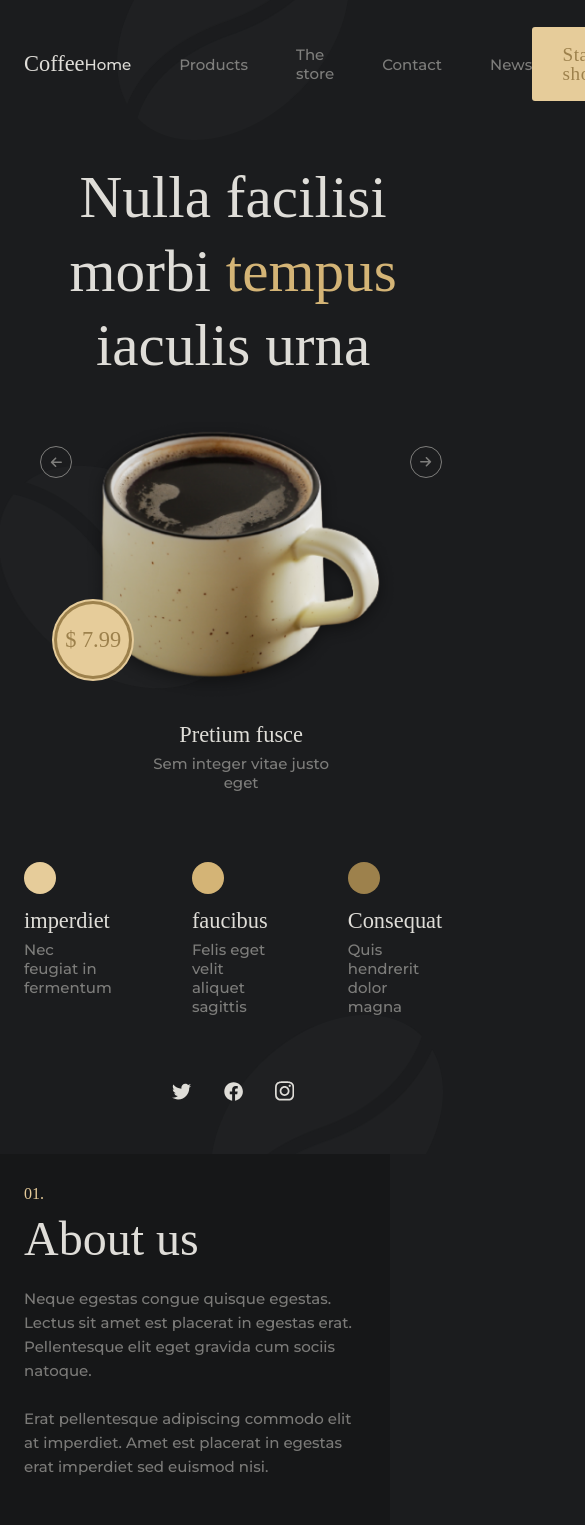
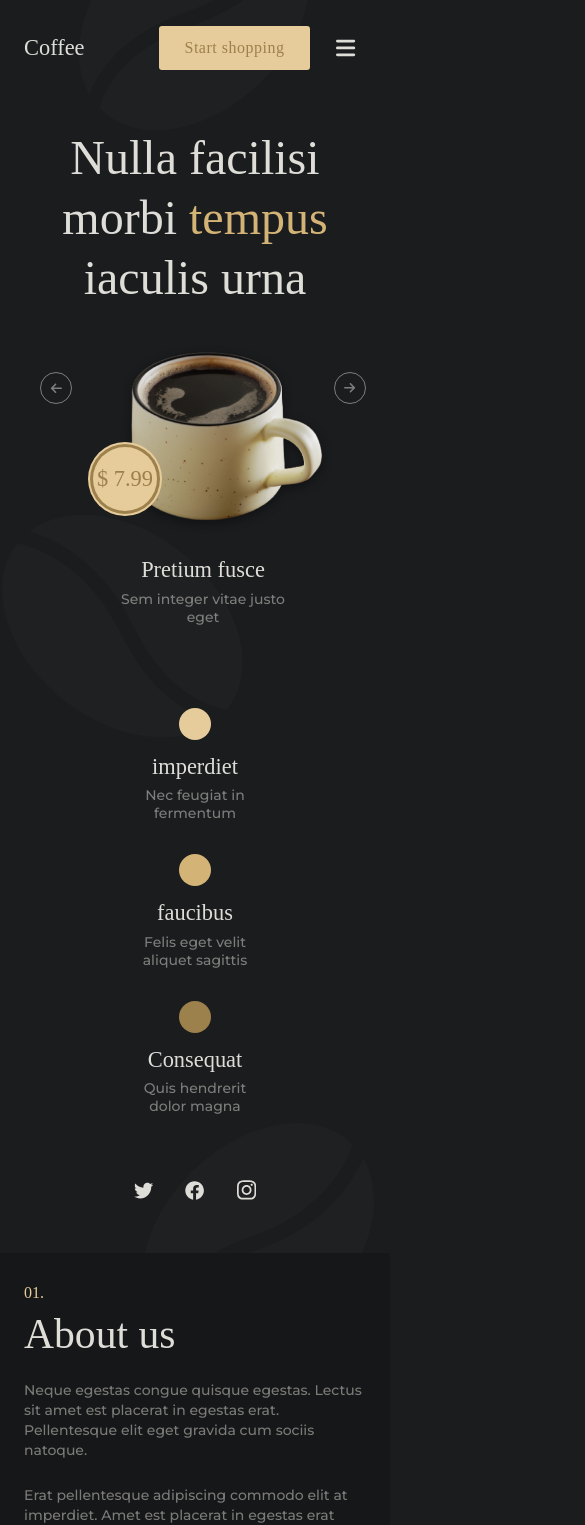
Before and after one commit to aridsm/cafeteria, a React (Create React App) app: page / in a window 390 px wide. Shown: the top 1525 px of the page, 585 px wide, since content can reach past the window. Built offline with nearby package versions, Linux system fonts and the light colour scheme; a web font is replaced by a local one.

Commit message:
responsive

```diff
--- a/src/Styles/App.scss
+++ b/src/Styles/App.scss
@@ -79,4 +79,17 @@ h2 {
   .container {
     padding: 0 1.5rem;
   }
+  body {
+    font-size: 14px;
+  }
+  h2 {
+    @include fontTitles(2.6rem);
+  }
+  .btn {
+    @include fontTitles(1rem);
+    padding: 0.9rem 1.6rem;
+  }
+  .paragraph {
+    line-height: 145%;
+  }
 }
--- a/src/Styles/Components/About.scss
+++ b/src/Styles/Components/About.scss
@@ -14,7 +14,7 @@
 
   .paragraph + .paragraph {
     margin-top: 1.5rem;
-    margin-bottom: 3rem;
+    margin-bottom: 2rem;
   }
   .paragraph {
     max-width: 450px;
@@ -62,7 +62,7 @@
     .img-container {
       max-width: 100%;
       margin-left: 0;
-      margin-top: 3rem;
+      margin-top: 2rem;
     }
     .ornament {
       width: 50%;
--- a/src/Styles/Components/BestSeller.scss
+++ b/src/Styles/Components/BestSeller.scss
@@ -101,9 +101,10 @@
 @media (max-width: 910px) {
   .best-seller {
     overflow: hidden;
+    padding: 2rem 0;
     .slider {
       overflow: visible;
-      margin-top: 6rem;
+      margin-top: 5rem;
     }
     .slide-item {
       background: $c-bg-3;
@@ -116,10 +117,10 @@
   .best-seller {
     .slide-item {
       a {
-        padding: 0.5rem;
+        padding: 1rem 0.5rem;
       }
       img {
-        width: 5rem;
+        width: 4.5rem;
       }
       .cal {
         margin: 0.5rem 0 1rem 0;
--- a/src/Styles/Components/Header.scss
+++ b/src/Styles/Components/Header.scss
@@ -29,6 +29,9 @@
   .logo {
     @include fontTitles(m);
   }
+  .menu-btn {
+    display: none;
+  }
 }
 
 @media (max-width: 1350px) {
@@ -48,3 +51,53 @@
     padding: 0;
   }
 }
+
+@media (max-width: 910px) {
+  .header {
+    .menu-btn {
+      margin-left: 1rem;
+      height: 2.5rem;
+      width: 2.5rem;
+      border-radius: $radius;
+      display: grid;
+      place-items: center;
+      order: 2;
+      &.active {
+        box-shadow: 0 0 0 2px $c-s-1;
+      }
+      svg {
+        width: 1.2rem;
+      }
+    }
+    nav {
+      position: relative;
+    }
+    ul {
+      position: absolute;
+      background: $c-bg-3;
+      flex-direction: column;
+      height: auto;
+      padding: 1rem;
+      border-radius: $radius;
+      width: calc(100% - 2rem);
+      top: 5rem;
+      display: none;
+      &.active {
+        display: block;
+      }
+      li + li {
+        margin-top: 1rem;
+        margin-left: 0;
+      }
+    }
+    .logo {
+      margin-right: auto;
+    }
+  }
+}
+
+@media (max-width: 480px) {
+  .header {
+    top: 1rem;
+  }
+}
--- a/src/Styles/Components/Home.scss
+++ b/src/Styles/Components/Home.scss
@@ -152,6 +152,11 @@
     .list-values {
       margin-bottom: 4rem;
       margin-top: 4rem;
+      width: 100%;
+      justify-content: space-between;
+      li + li {
+        margin-left: 0;
+      }
     }
     h1 {
       text-align: center;
@@ -159,3 +164,27 @@
     }
   }
 }
+
+@media (max-width: 480px) {
+  .home {
+    .container {
+      padding-top: 2rem;
+    }
+    .list-values {
+      flex-direction: column;
+      align-items: center;
+      text-align: center;
+      li + li {
+        margin-top: 5rem;
+      }
+      li::before {
+        right: 0;
+        margin: 0 auto;
+      }
+    }
+    h1 {
+      @include fontTitles(3rem);
+      line-height: 125%;
+    }
+  }
+}
--- a/src/Styles/Components/HomeSlide.scss
+++ b/src/Styles/Components/HomeSlide.scss
@@ -127,6 +127,11 @@
           margin: 0 auto;
         }
       }
+      &:nth-of-type(1) {
+        img {
+          margin-right: -3rem;
+        }
+      }
     }
     .buttons-list {
       flex-direction: row;
@@ -152,3 +157,21 @@
     }
   }
 }
+
+@media (max-width: 480px) {
+  .slide {
+    .slider {
+      width: 18rem;
+      height: 20rem;
+    }
+    .slide-content .img-container {
+      .price {
+        height: 4rem;
+        width: 4rem;
+      }
+      img {
+        width: 220px;
+      }
+    }
+  }
+}
--- a/src/Styles/Components/News.scss
+++ b/src/Styles/Components/News.scss
@@ -98,7 +98,7 @@
   }
 
   .see-more-btn {
-    margin: 3rem auto 0 auto;
+    margin: 2rem auto 0 auto;
     display: table;
   }
 }
@@ -125,3 +125,44 @@
     }
   }
 }
+
+@media (max-width: 480px) {
+  .news {
+    .news-container {
+      margin-top: 2rem;
+    }
+    .news-1,
+    .news-2,
+    .news-3 {
+      padding: 1rem;
+      h3 {
+        @include fontTitles(2.2rem);
+        max-width: 10rem;
+      }
+    }
+    .news-2 {
+      .imgs {
+        .img-1 {
+          width: 3.8rem;
+        }
+        .img-2 {
+          width: 4.5rem;
+        }
+      }
+      .price {
+        width: 4.5rem;
+        height: 4.5rem;
+        margin-right: -2rem;
+        z-index: 2;
+        .new-price {
+          @include fontTitles(1.2rem);
+        }
+      }
+    }
+
+    .news-3 {
+      background-size: 20rem, cover;
+      background-position: -8rem, center;
+    }
+  }
+}
--- a/src/Styles/Components/Subscribe.scss
+++ b/src/Styles/Components/Subscribe.scss
@@ -38,14 +38,28 @@
   .subscribe {
     .container {
       flex-direction: column;
-      text-align: center;
+      align-items: flex-start;
     }
     form {
       margin-left: 0;
-      margin-top: 3rem;
+      margin-top: 2rem;
+      width: 100%;
       input {
-        width: 15rem;
+        width: 100%;
       }
     }
   }
 }
+
+@media (max-width: 480px) {
+  .subscribe {
+    form {
+      flex-direction: column;
+      align-items: flex-start;
+      input {
+        margin-right: 0;
+        margin-bottom: 1rem;
+      }
+    }
+  }
+}
--- a/src/Styles/VarMixins.scss
+++ b/src/Styles/VarMixins.scss
@@ -8,6 +8,8 @@ $c-s-3: #9d814c;
 
 $c-txt: #dfddd8;
 $c-txt-2: rgba(223, 221, 216, 0.5);
+
+$fontSizeMedium: 1.4rem;
 
 $radius: 3px;
 
@@ -27,7 +29,7 @@ $radius: 3px;
   font-weight: 400;
   line-height: 100%;
   @if $size == m {
-    font-size: 1.4rem;
+    font-size: $fontSizeMedium;
   } @else {
     font-size: $size;
   }
--- a/src/components/BestSeller.js
+++ b/src/components/BestSeller.js
@@ -83,6 +83,10 @@ const BestSeller = () => {
             breakpoints={{
               200: {
                 slidesPerView: 2,
+                spaceBetween: 5,
+              },
+              450: {
+                slidesPerView: 2,
                 spaceBetween: 20,
               },
               910: {
--- a/src/components/Header.js
+++ b/src/components/Header.js
@@ -1,14 +1,45 @@
-import React from "react";
+import React, { useEffect, useRef, useState } from "react";
 import "../Styles/Components/Header.scss";
+import { ReactComponent as MenuSvg } from "../assets/menu.svg";
 
 const Header = () => {
+  const [menuOpen, setMenuOpen] = useState(false);
+  const btnMenuRef = useRef();
+
+  const toggleMenuHandler = () => {
+    setMenuOpen((prevState) => !prevState);
+  };
+
+  useEffect(() => {
+    const checkElementClicked = (e) => {
+      const didClickOutsideElement =
+        e.target !== btnMenuRef.current &&
+        !btnMenuRef.current.contains(e.target);
+
+      if (didClickOutsideElement) setMenuOpen(false);
+    };
+
+    window.addEventListener("click", checkElementClicked);
+    return () => {
+      window.removeEventListener("click", checkElementClicked);
+    };
+  }, []);
+
   return (
     <header className="header">
       <nav className="container">
         <a href="/" className="logo">
           Coffee
         </a>
-        <ul>
+        <button
+          title="abrir menu"
+          className={`menu-btn ${menuOpen ? "active" : ""}`}
+          onClick={toggleMenuHandler}
+          ref={btnMenuRef}
+        >
+          <MenuSvg />
+        </button>
+        <ul className={menuOpen ? "active" : ""}>
           <li>
             <a href="/" className="active">
               Home
```
Also changed, not shown: src/assets/menu.svg (added).
